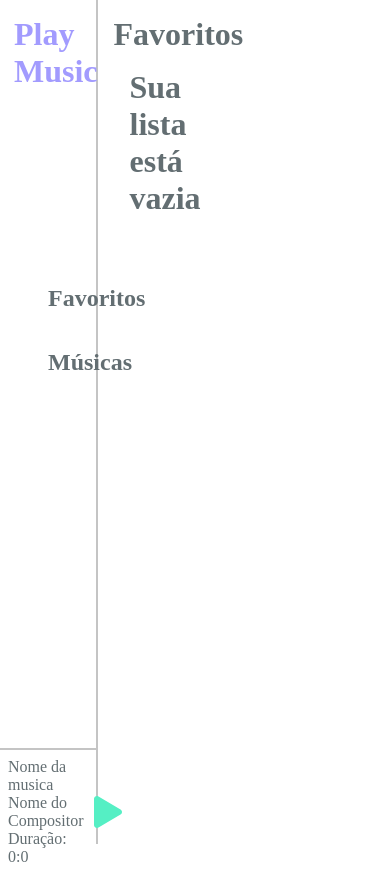
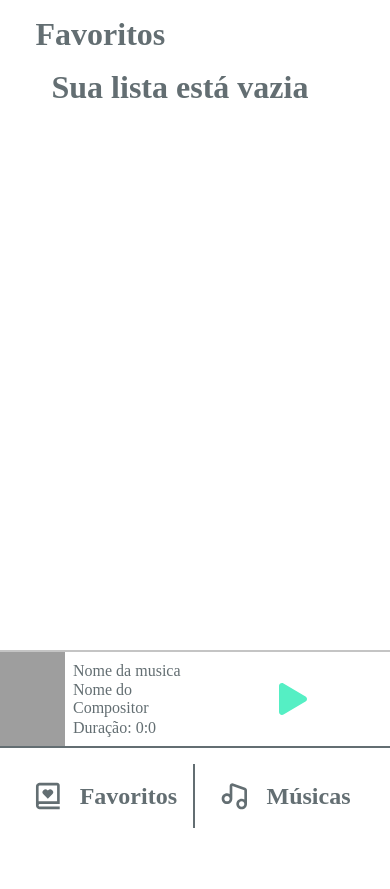
Before and after one commit to MarKus-del/Play-music, a Next.js app: page /favorites in a window 390 px wide. After the commit the page ends 844 px from the top, so only its background shows below. Built offline with nearby package versions, Linux system fonts and the light colour scheme; grey boxes are pictures that could not be loaded.

Commit message:
arrumando versão mobile

```diff
--- a/src/components/MenuLateral/styles.tsx
+++ b/src/components/MenuLateral/styles.tsx
@@ -8,7 +8,17 @@ export const ContainerMenu = styled.aside`
   background-color: "#636e72";
   display: flex;
   flex-direction: column;
-  position: fixed;
+  position: absolute;
+  z-index: 1;
+
+  @media (max-width: 1000px) {
+    border-right: none;
+    max-height: 500px;
+    max-width: 100vw;
+    width: 100vw;
+    flex-direction: column-reverse;
+    bottom: 0;
+  }
 `;
 
 export const HeaderMenu = styled.header`
@@ -18,6 +28,10 @@ export const HeaderMenu = styled.header`
   align-items: center;
   justify-content: center;
   color: ${({ theme }) => theme.colors.detach};
+
+  @media (max-width: 1000px) {
+    display: none;
+  }
 
   h1 {
     font-size: 2rem;
@@ -38,6 +52,21 @@ export const Navigation = styled.nav`
 
   display: flex;
   flex-direction: column;
+
+  @media (max-width: 1000px) {
+    border-top: 2px solid ${({ theme }) => theme.colors.text};
+    width: 100vw;
+    flex-direction: row;
+    margin-top: 0;
+
+    .container-link {
+      width: 50%;
+      justify-content: center;
+    }
+    .container-link:first-of-type {
+      border-right: 2px solid ${({ theme }) => theme.colors.text};
+    }
+  }
 
   .container-link {
     padding: 1rem;
@@ -73,6 +102,16 @@ export const FooterPlay = styled.section`
   display: grid;
   grid-template-columns: 1fr 2fr 1fr;
   grid-template-areas: "photo info info play";
+
+  @media (max-width: 1000px) {
+    max-width: 100vw;
+    position: relative;
+    grid-template-columns: 1fr 2fr 3fr;
+
+    .photo {
+      max-height: 80%;
+    }
+  }
 
   .photo {
     grid-area: "photo";
@@ -115,5 +154,6 @@ export const FooterPlay = styled.section`
       font-size: 2rem;
       color: inherit;
     }
+
   }
 `;
--- a/src/components/MusicItem/styles.ts
+++ b/src/components/MusicItem/styles.ts
@@ -15,6 +15,8 @@ export const MusicContainer = styled.li`
     background-color: red;
     border-radius: 1rem 0 0 1rem;
   }
+
+
 `;
 
 export const InfoMusic = styled.div`
--- a/src/styles/index.ts
+++ b/src/styles/index.ts
@@ -8,6 +8,13 @@ export const Container = styled.main`
   height: 100vh;
   display: flex;
   flex-direction: column;
+
+  @media (max-width: 1000px) {
+    width: 90%;
+    margin: 0 auto;
+    max-height: 75vh;
+    overflow-y: scroll;
+  }
 `;
 
 export const ListMusic = styled.ul`
@@ -17,4 +24,10 @@ export const ListMusic = styled.ul`
   grid-template-columns: 1fr 1fr;
   grid-template-rows: repeat(5, 1fr);
   grid-gap: 1rem;
+
+  @media (max-width: 900px) {
+    max-height: 60vh;
+
+    grid-template-columns: 1fr;
+  }
 `;
```
